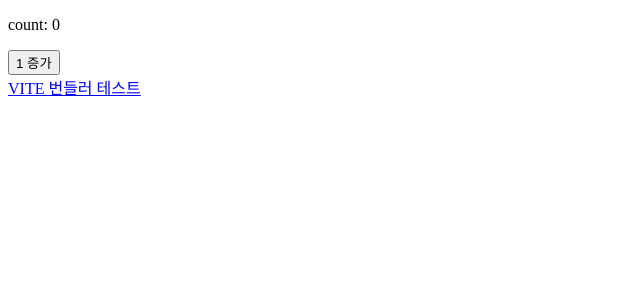
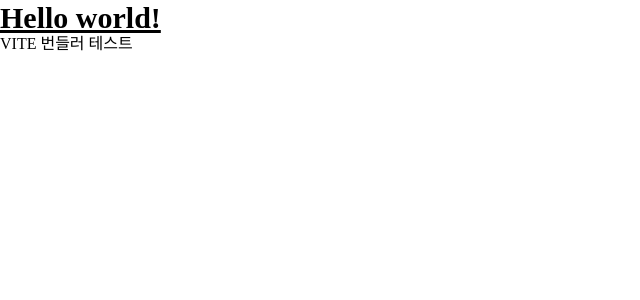
Before and after one commit to AustinHyoung/Oauth2-, a React (Vite) app: page / in a window 1280 px wide. Shown: the top 300 px of the page, without its empty margins (0-640 px from the left). Built offline with nearby package versions, Linux system fonts and the light colour scheme.

Commit message:
tailwind css + reset

```diff
--- a/package.json
+++ b/package.json
@@ -32,9 +32,12 @@
     "@types/react": "^18.2.8",
     "@types/react-dom": "^18.2.4",
     "@vitejs/plugin-react": "^4.0.0",
+    "autoprefixer": "^10.4.14",
     "eslint-config-prettier": "^8.8.0",
     "eslint-plugin-prettier": "^4.2.1",
     "pm2": "^5.3.0",
+    "postcss": "^8.4.24",
+    "tailwindcss": "^3.3.2",
     "typescript": "^5.1.3",
     "vite": "^4.3.9",
     "vite-tsconfig-paths": "^4.2.0"
--- /dev/null
+++ b/postcss.config.js
@@ -0,0 +1,6 @@
+module.exports = {
+  plugins: {
+    tailwindcss: {},
+    autoprefixer: {},
+  },
+}
--- /dev/null
+++ b/src/index.css
@@ -0,0 +1,128 @@
+@tailwind base;
+@tailwind components;
+@tailwind utilities;
+
+html,
+body,
+div,
+span,
+applet,
+object,
+iframe,
+h1,
+h2,
+h3,
+h4,
+h5,
+h6,
+p,
+blockquote,
+pre,
+a,
+abbr,
+acronym,
+address,
+big,
+cite,
+code,
+del,
+dfn,
+em,
+img,
+ins,
+kbd,
+q,
+s,
+samp,
+small,
+strike,
+strong,
+sub,
+sup,
+tt,
+var,
+b,
+u,
+i,
+center,
+dl,
+dt,
+dd,
+ol,
+ul,
+li,
+fieldset,
+form,
+label,
+legend,
+table,
+caption,
+tbody,
+tfoot,
+thead,
+tr,
+th,
+td,
+article,
+aside,
+canvas,
+details,
+embed,
+figure,
+figcaption,
+footer,
+header,
+hgroup,
+menu,
+nav,
+output,
+ruby,
+section,
+summary,
+time,
+mark,
+audio,
+video {
+  margin: 0;
+  padding: 0;
+  border: 0;
+  font-size: 100%;
+  font: inherit;
+  vertical-align: baseline;
+}
+/* HTML5 display-role reset for older browsers */
+article,
+aside,
+details,
+figcaption,
+figure,
+footer,
+header,
+hgroup,
+menu,
+nav,
+section {
+  display: block;
+}
+body {
+  line-height: 1;
+}
+ol,
+ul {
+  list-style: none;
+}
+blockquote,
+q {
+  quotes: none;
+}
+blockquote:before,
+blockquote:after,
+q:before,
+q:after {
+  content: '';
+  content: none;
+}
+table {
+  border-collapse: collapse;
+  border-spacing: 0;
+}
--- a/src/index.tsx
+++ b/src/index.tsx
@@ -2,6 +2,7 @@
 import { createRoot } from 'react-dom/client';
 import App from './App';
 import { BrowserRouter } from 'react-router-dom';
+import './index.css';
 
 const container = document.getElementById('root') as HTMLElement;
 const root = createRoot(container);
--- a/src/pages/Main.tsx
+++ b/src/pages/Main.tsx
@@ -3,16 +3,9 @@
 import { Link } from 'react-router-dom';
 
 const Main = () => {
-  const [count, setCount] = useState(0);
-
-  const handleOnClick = useCallback(() => {
-    setCount((prevCount) => prevCount + 1);
-  }, []);
-
   return (
     <div>
-      <p>count: {count}</p>
-      <Count onClick={handleOnClick} />
+      <h1 className="text-3xl font-bold underline">Hello world!</h1>
       <Link to="/about">
         <div>VITE 번들러 테스트</div>
       </Link>
--- /dev/null
+++ b/tailwind.config.js
@@ -0,0 +1,8 @@
+/** @type {import('tailwindcss').Config} */
+module.exports = {
+  content: ['./index.html', './src/**/*.{js,ts,jsx,tsx}'],
+  theme: {
+    extend: {},
+  },
+  plugins: [],
+};
```
Also changed, not shown: .eslintrc.js, 2 other files (tests, documents, lock files or other folders).
